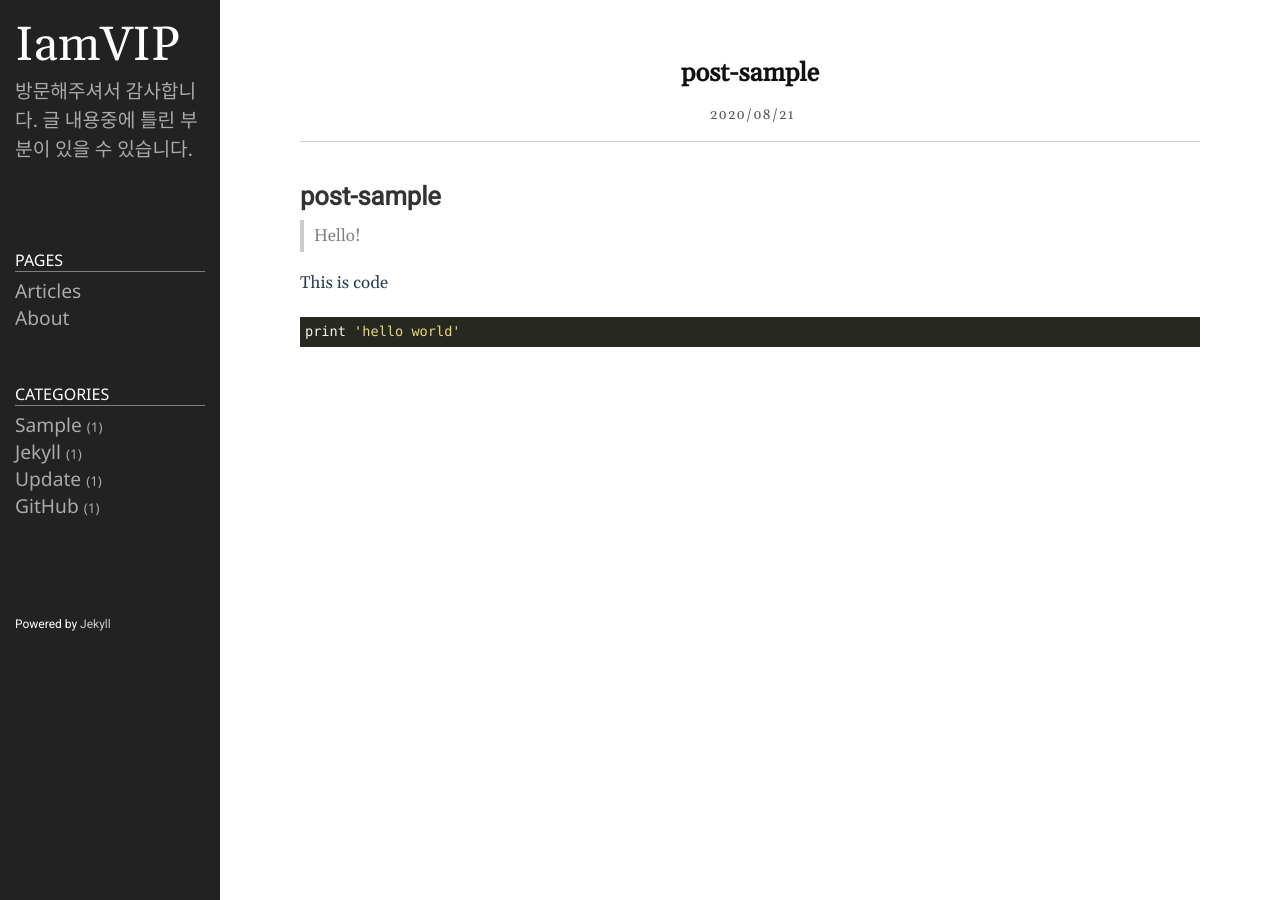
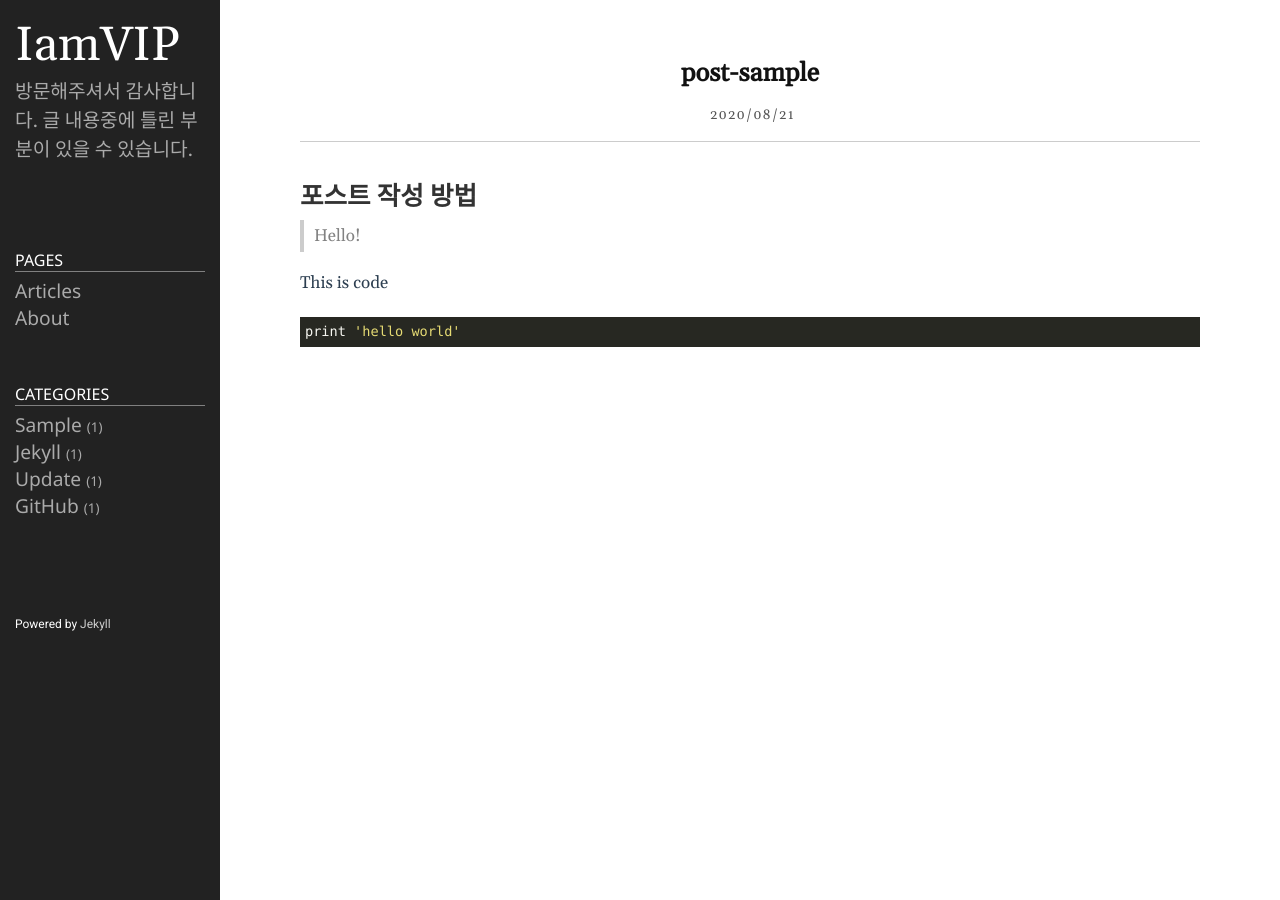
Before and after one commit to YBHkorea/ybhkorea.github.com, a Jekyll site: the page built from _posts/2020-08-21-포스트작성방법.md, in a window 1280 px wide. Built offline with Jekyll 4.4.1, drawn with Linux system fonts in a browser that asks for light colours.

Commit message:
_posts/2020-08-21-포스트작성방법.md updated from https://stackedit.io/

```diff
--- a/_posts/2020-08-21-포스트작성방법.md
+++ b/_posts/2020-08-21-포스트작성방법.md
@@ -4,7 +4,7 @@ title: post-sample
 date: 2020-08-21 09:57:23 +0900
 category: GitHub
 ---
-# post-sample
+# 포스트 작성 방법
 > Hello!
 
 This is code
```
Also changed, not shown: other parts of _posts/2020-08-21-포스트작성방법.md (+1 -1 lines).
